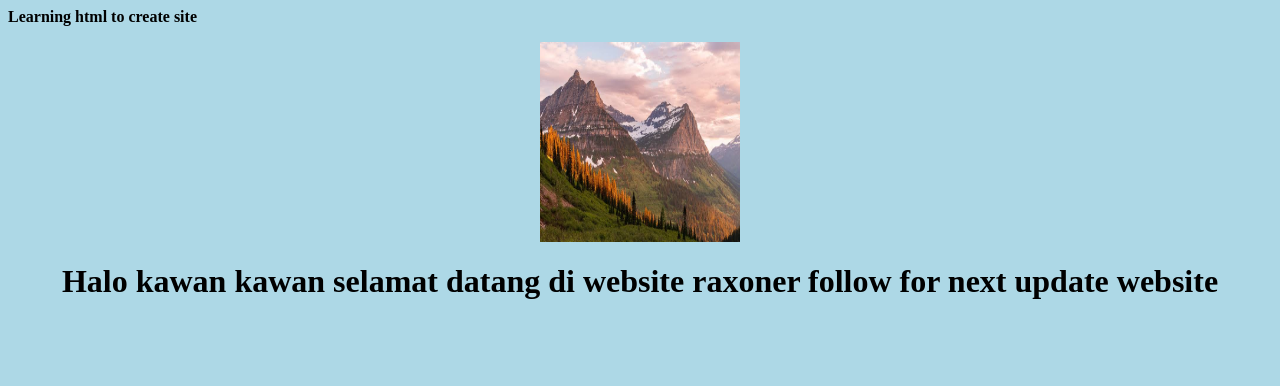
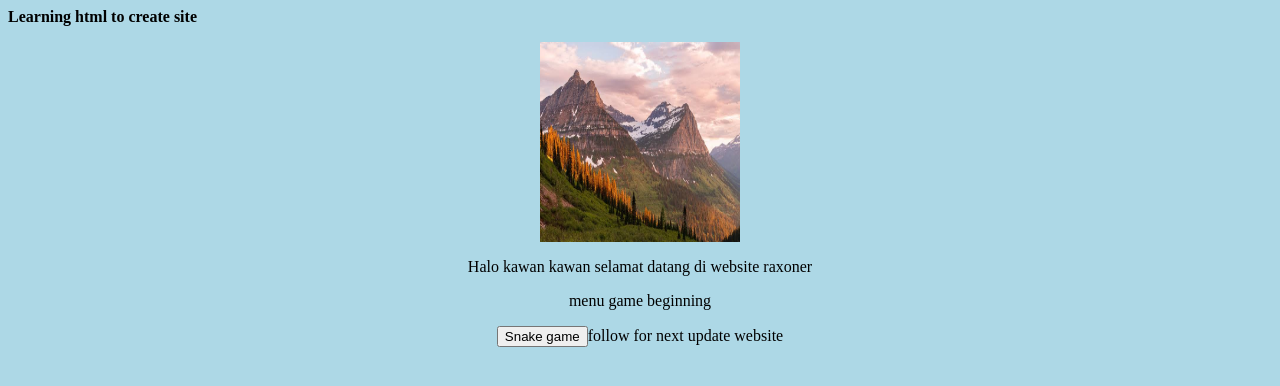
Before and after one commit to ravven5289/growshare, a plain HTML site: page index.html in a window 1280 px wide. Drawn offline with Linux system fonts and the light colour scheme.

Commit message:
Update index.html

```diff
--- a/index.html
+++ b/index.html
@@ -6,9 +6,11 @@
     <p><b>Learning html to create site</b></p>
     <center>
     <img src="gunung.jpeg" width="200px" height="200px"><center>
+    <p>Halo kawan kawan selamat datang di website raxoner<p>
 
-    <h1>Halo kawan kawan selamat datang di website raxoner
+   <p>menu game beginning</p>
+    <button onclick="document.location='https://raxoner.github.io/snake_fun/'"> Snake game </button
+   <p>follow for next update website</p>
 
-     follow for next update website</h1>
   </body>
     </html>
```
